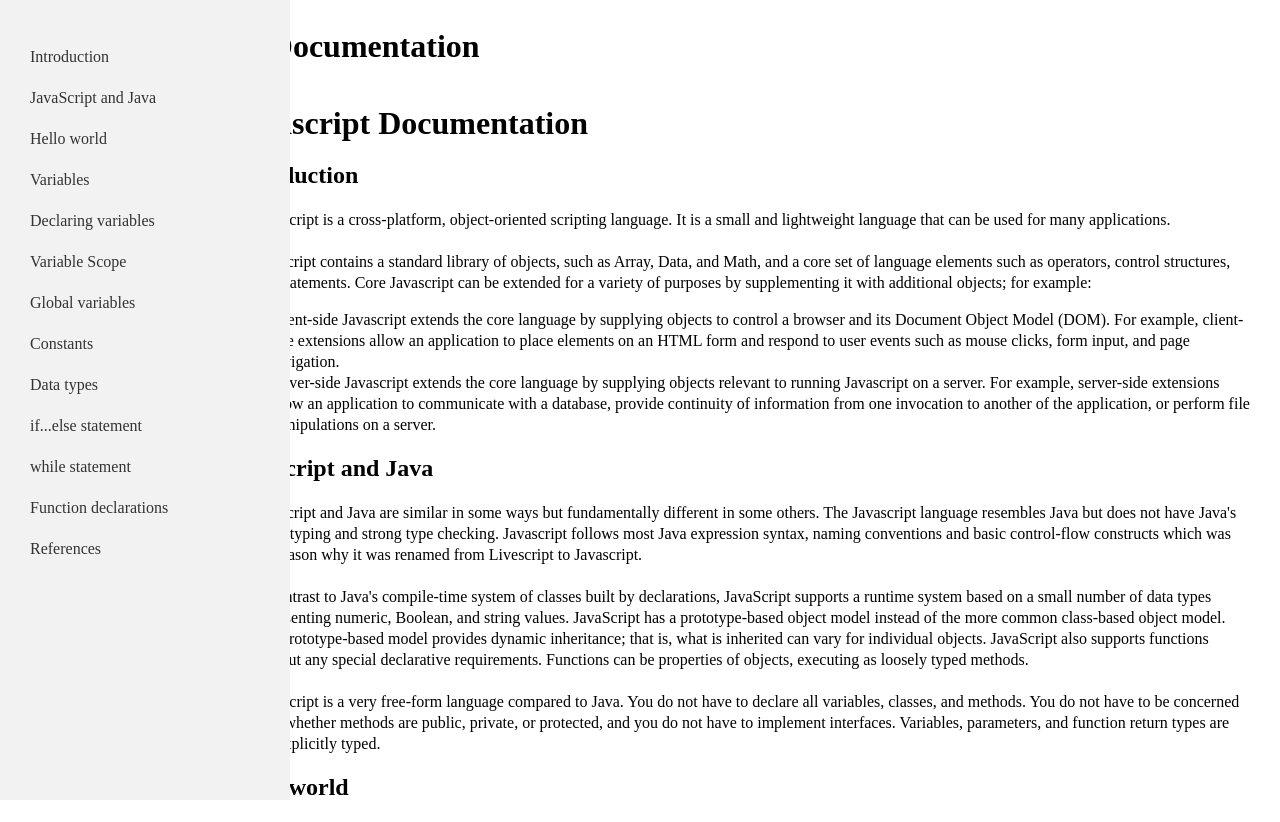
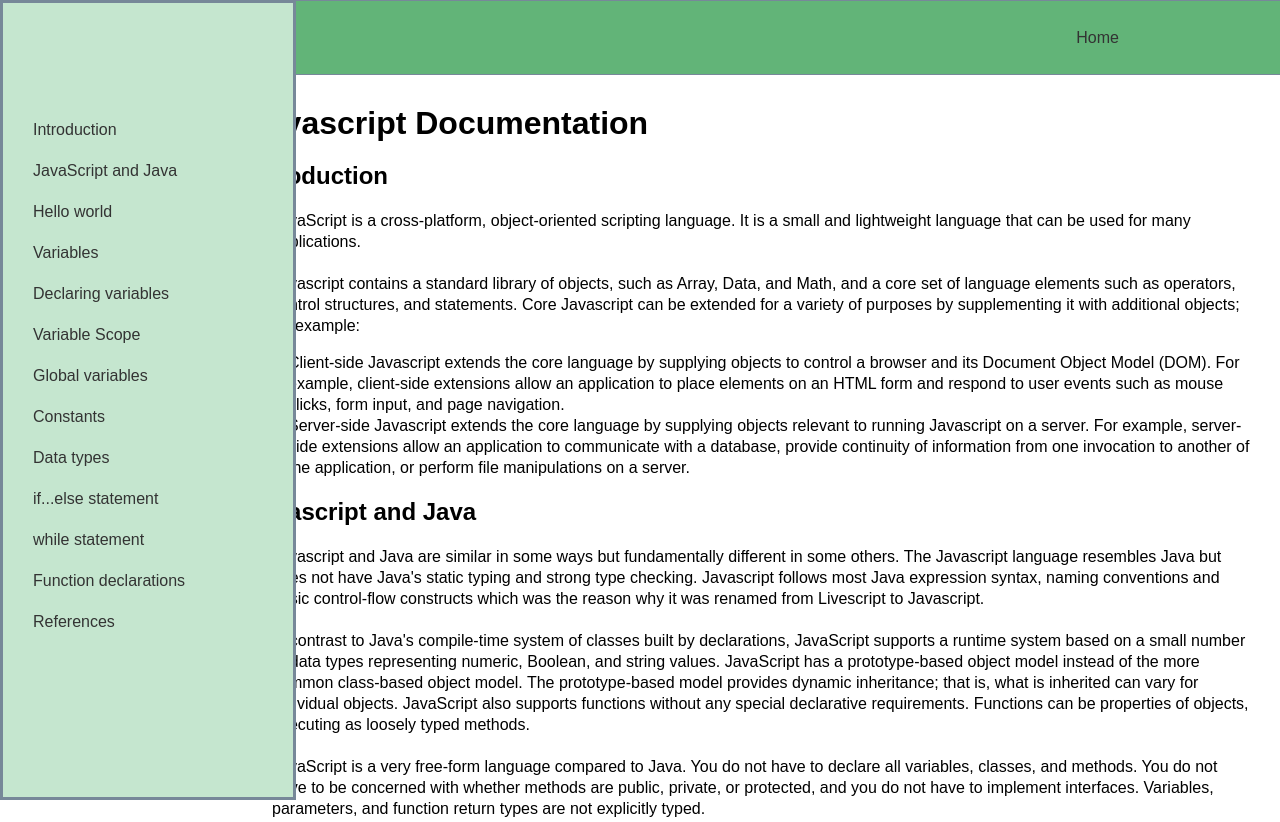
Before and after one commit to jstormatic/FCC-Responsive-Web-Design, a plain HTML site: page Technical Documentation Page/index.html in a window 1280 px wide. Shown: the top 822 px of the page. Drawn offline with Linux system fonts and the light colour scheme.

Commit message:
Updated documentation format

```diff
--- a/Technical Documentation Page/index.html
+++ b/Technical Documentation Page/index.html
@@ -8,11 +8,25 @@
         <meta name="viewport" content="width=device-width, initial-scale=1.0" />
         <link rel="stylesheet" href="./styles.css">
     </head>
+    <section id="topbar">
+        <nav>
+            <ul>
+                <li>
+                    <a href="">
+                        Home
+                    </a>
+                </li>
+            </ul>
+        </nav>
+    </section>
     <body>
         <header>
             <h1>
                 JS Documentation
             </h1>
+            <div id="container">
+
+
                 <section id="sidebar">
                     <nav>
                         <ul>
@@ -90,7 +104,7 @@
                 Javascript Documentation
             </h1>
             <section class="main-section" aria-labelledby="introduction">
-                <h2>
+                <h2 id="introduction">
                     Introduction
                 </h2>
                 <p class="description">JavaScript is a cross-platform, object-oriented scripting language. It is a small and lightweight language that can be used for many applications.
@@ -108,7 +122,7 @@
                 </ul>
             </section>
             <section class="main-section" aria-labelledby="javascript-and-java">
-                <h2 class="javascript-and-java">
+                <h2 id="javascript-and-java">
                     Javascript and Java
                 </h2>
                 <p class="description">
@@ -387,5 +401,6 @@
                 </ul>
             </section>
         </main>
+    </div>
     </body>
 </html>
--- a/Technical Documentation Page/styles.css
+++ b/Technical Documentation Page/styles.css
@@ -1,19 +1,42 @@
+* {
+    font-family: Arial, Helvetica, sans-serif;
+}
+
+#topbar {
+    position: fixed;
+    top: 0;
+    width: 100%;
+    background-color: #62b478;
+    color: white;
+    border: 1px solid lightslategray;
+}
+
+#topbar ul{
+    list-style-type: none;
+    text-align: right;
+    margin-right: 160px;
+}
+
+
 #sidebar {
-    width: 160px;
-    background-color: #f2f2f2;
+    width: 175px;
+    background-color: #c5e6cf;
     position: fixed;
     top: 0;
     left: 0;
     bottom: 0;
-    padding: 20px;
+    padding-top: 90px;
+    padding-left: 20px;
+    padding-right: 20px;
     transition: width 0.3s;
+    border: 3px solid lightslategray;
 }
 
 #sidebar:hover {
     width: 250px;
 }
 
-#sidebar ul {
+#sidebar ul{
     list-style-type: none;
     padding: 0;
 }
@@ -22,7 +45,7 @@
     margin: 0;
 }
 
-#sidebar a {
+#sidebar a, #topbar a {
     display: block;
     padding: 10px;
     text-decoration: none;
@@ -30,8 +53,12 @@
 }
 
 #sidebar a:hover {
-    background-color: #ddd;
+    background-color: #98e5ae;
     color: #000;
+}
+
+#sidebar:hover + main, #sidebar:hover + header {
+    margin-left: 290px;
 }
 
 h1 {
@@ -48,9 +75,12 @@ li {
 }
 
 main, header {
-    margin-left: 200px;
+    margin-left: 220px;
     padding: 20px;
+    transition: margin-left 0.3s;
 }
+
+
 
 code {
     display: block;
```
Lines whose indentation alone changed are shown as unchanged.
